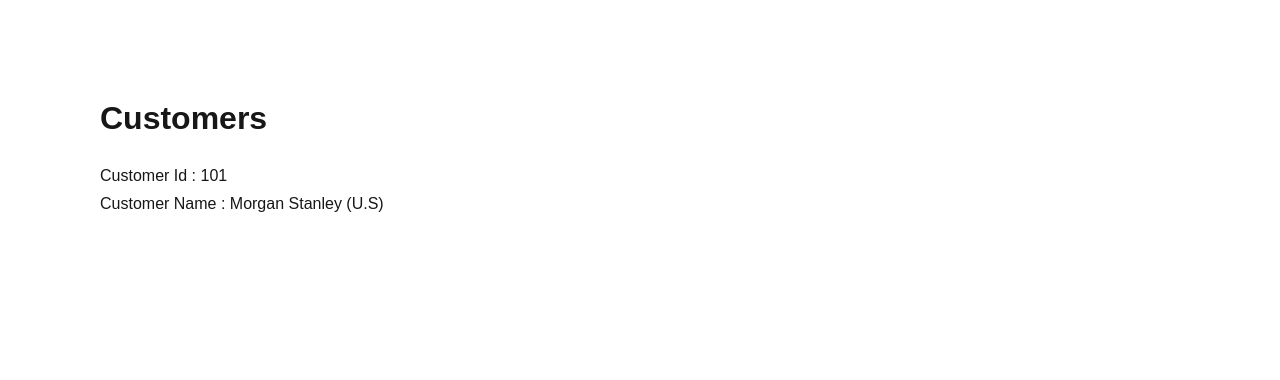
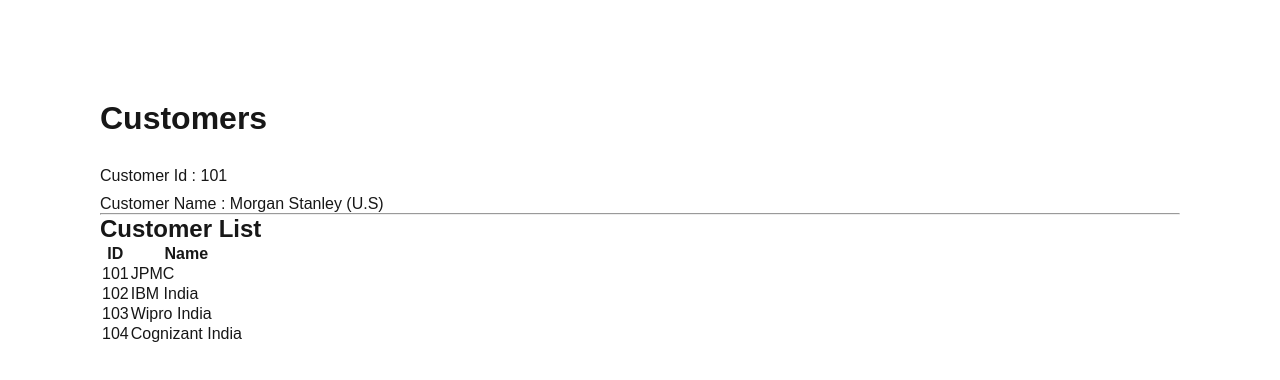
Before and after one commit to InfoMover-Technologies/mecaps3.0-nextjs, a Next.js app: page /customers in a window 1280 px wide. Shown: the top 380 px of the page. Built offline with nearby package versions, Linux system fonts and the light colour scheme.

Commit message:
customers are displayed

```diff
--- a/src/app/customers/page.tsx
+++ b/src/app/customers/page.tsx
@@ -3,6 +3,26 @@
 
     const customerId = "101"
     const customerName = "Morgan Stanley (U.S)"
+
+    const customers = [
+
+        {
+            id: 101,
+            name: "JPMC"
+        },
+        {
+            id: 102,
+            name: "IBM India"
+        },
+        {
+            id: 103,
+            name: "Wipro India"
+        },
+        {
+            id: 104,
+            name: "Cognizant India"
+        }
+    ]
 
 
     return (
@@ -14,8 +34,45 @@
             <div style={{paddingTop: "20px"}}>
                 <div style={{paddingTop: "10px"}}>Customer Id : {customerId}</div>
                 <div style={{paddingTop: "10px"}}>Customer Name : {customerName}</div>
+            </div>
+            <hr/>
+            <div>
+                <h2 className="text-xl font-semibold mb-4">Customer List</h2>
 
+                {customers.length === 0 ? (
+                    <p className="text-gray-500">No customers found.</p>
+                ) : (
+                    <div className="overflow-x-auto">
+                        <table className="min-w-full bg-white border border-gray-200">
+                            <thead>
+                            <tr className="bg-gray-50">
+                                <th className="px-6 py-3 border-b text-left text-xs font-medium text-gray-500 uppercase tracking-wider">
+                                    ID
+                                </th>
+                                <th className="px-6 py-3 border-b text-left text-xs font-medium text-gray-500 uppercase tracking-wider">
+                                    Name
+                                </th>
+
+                            </tr>
+                            </thead>
+                            <tbody>
+                            {customers.map((customer) => (
+                                <tr key={customer.id} className="hover:bg-gray-50">
+                                    <td className="px-6 py-4 border-b">
+                                        {customer.id}
+                                    </td>
+                                    <td className="px-6 py-4 border-b">
+                                        {customer.name}
+                                    </td>
+
+                                </tr>
+                            ))}
+                            </tbody>
+                        </table>
+                    </div>
+                )}
             </div>
+
         </>
 
     )
```
